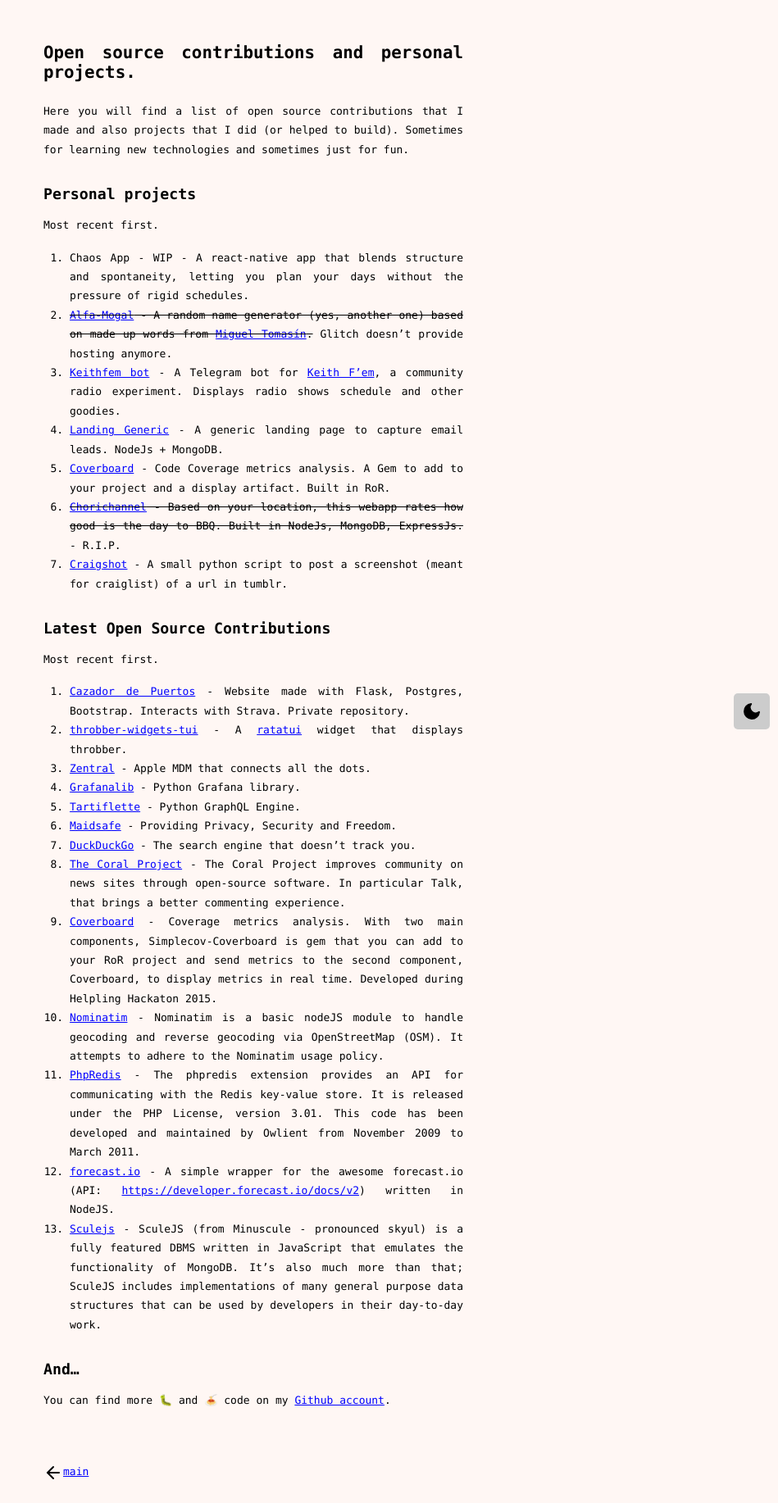
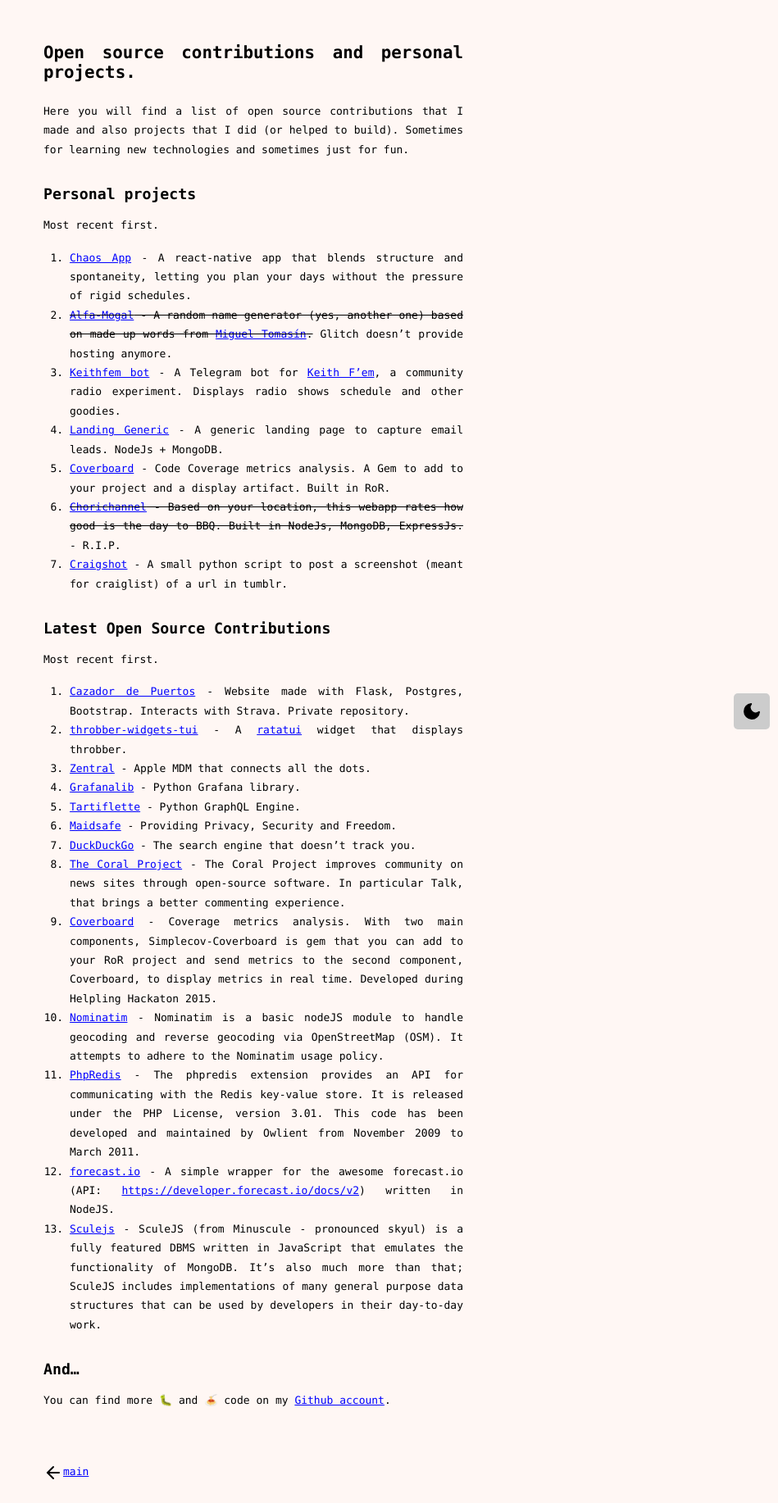
Before and after one commit to mazzi/mazzi.github.com, a Jekyll site: the page built from projects.md, in a window 1280 px wide. Shown: the whole page at 82% size, without its empty margins (331-1280 px from the left). Built offline with Jekyll 4.4.1, drawn with Linux system fonts in a browser that asks for light colours.

Commit message:
chaos app

```diff
--- a/projects.md
+++ b/projects.md
@@ -9,7 +9,7 @@ Here you will find a list of open source contributions that I made and also proj
 
 Most recent first.
 
-1. Chaos App - WIP - A react-native app that blends structure and spontaneity, letting you plan your days without the pressure of rigid schedules.
+1. [Chaos App](https://github.com/mazzi/chaos) - A react-native app that blends structure and spontaneity, letting you plan your days without the pressure of rigid schedules.
 2. ~~[Alfa-Mogal](https://tulip-incandescent-wannanosaurus.glitch.me/) - A random name generator (yes, another one) based on made up words from [Miguel Tomasín](https://es.wikipedia.org/wiki/Reynols).~~ Glitch doesn't provide hosting anymore.
 3. [Keithfem bot](https://github.com/mazzi/keithfembot) - A Telegram bot for [Keith F'em](https://www.keithfem.com/), a community radio experiment. Displays radio shows schedule and other goodies.
 4. [Landing Generic](https://github.com/mazzi/landing-generic) - A generic landing page to capture email leads. NodeJs + MongoDB.
```
